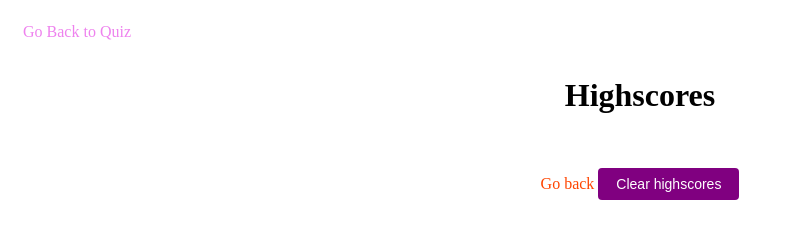
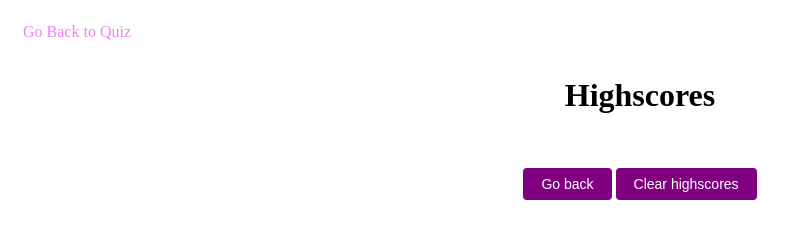
Before and after one commit to xndroli/Coding-Quiz, a plain HTML site: page assets/html/highscores.html in a window 1280 px wide. Shown: the whole page, without its empty margins (0-797 px from the left). Drawn offline with Linux system fonts and the light colour scheme.

Commit message:
changed highscores go back link to button

```diff
--- a/assets/html/highscores.html
+++ b/assets/html/highscores.html
@@ -17,7 +17,7 @@
             <h1>Highscores</h1>
             <ul id="highscores-list"></ul>
             <div id="highscores-buttons">
-                <a href="index.html" class="back-button">Go back</a>
+                <button id="back-button">Go back</button>
                 <button id="highscores-clear">Clear highscores</button>
             </div>
         </main>
```
